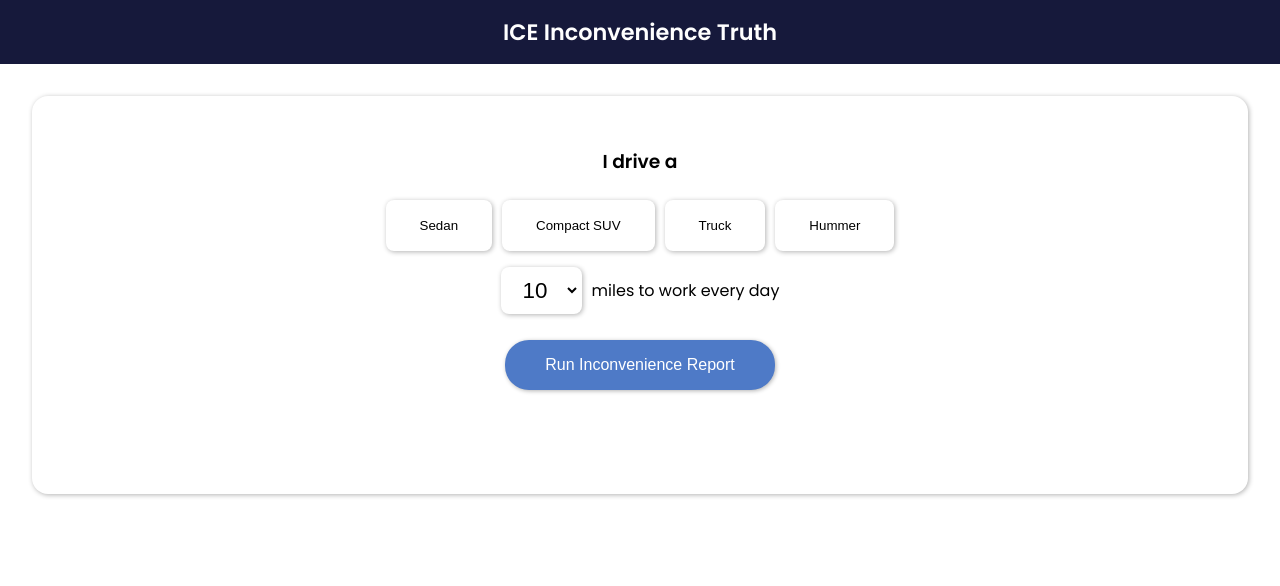
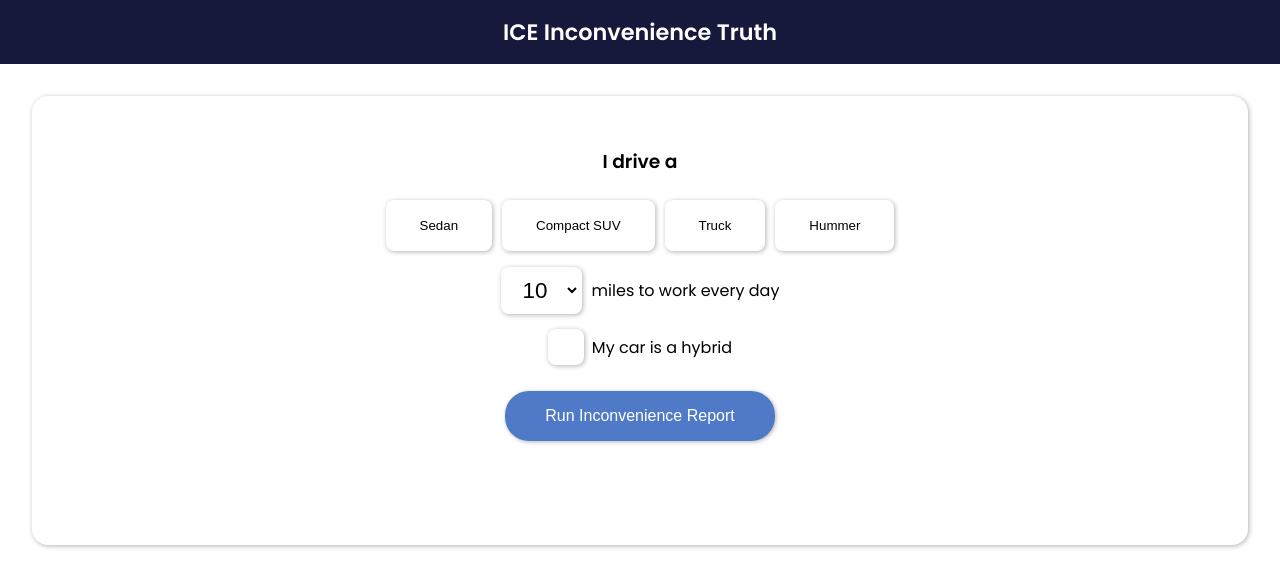
Before and after one commit to aaronpkahn/ice-inconvenience-truth, a React (Create React App) app: page / in a window 1280 px wide. Shown: the top 586 px of the page. Built offline with nearby package versions, Linux system fonts and the light colour scheme.

Commit message:
(feat) adding checkbox element

```diff
--- /dev/null
+++ b/src/app/components/form/checkbox.js
@@ -0,0 +1,37 @@
+import { useState } from 'react';
+import './style.css';
+
+function Checkbox( { onClick, children } ) {
+
+    const [ checked, setChecked ] = useState(false);
+
+    const clickToggle = () => {
+        setChecked( !checked );
+
+        'function' === typeof onClick && onClick();
+    }
+
+    return (
+        <div className="checkbox-wrapper" onClick={clickToggle}>
+            <div className="checkbox-input">
+                { checked && (
+                    <svg
+                        enable-background="new 0 0 24 24"
+                        height="24px"
+                        id="Layer_1"
+                        version="1.1"
+                        viewBox="0 0 24 24"
+                        width="24px"
+                    >
+                        <path clip-rule="evenodd" d="M21.652,3.211c-0.293-0.295-0.77-0.295-1.061,0L9.41,14.34  c-0.293,0.297-0.771,0.297-1.062,0L3.449,9.351C3.304,9.203,3.114,9.13,2.923,9.129C2.73,9.128,2.534,9.201,2.387,9.351  l-2.165,1.946C0.078,11.445,0,11.63,0,11.823c0,0.194,0.078,0.397,0.223,0.544l4.94,5.184c0.292,0.296,0.771,0.776,1.062,1.07  l2.124,2.141c0.292,0.293,0.769,0.293,1.062,0l14.366-14.34c0.293-0.294,0.293-0.777,0-1.071L21.652,3.211z" fill-rule="evenodd"/>
+                    </svg>
+                )}
+            </div>
+            <div className="checkbox-label">
+                { children }
+            </div>
+        </div>
+    )
+}
+
+export default Checkbox;
--- /dev/null
+++ b/src/app/components/form/index.js
@@ -0,0 +1,5 @@
+import Checkbox from './checkbox';
+
+export {
+    Checkbox
+};
--- /dev/null
+++ b/src/app/components/form/style.css
@@ -0,0 +1,27 @@
+div.checkbox-wrapper {
+    display: flex;
+    flex-direction: row;
+    align-items: center;
+    gap: .5rem;
+    cursor: pointer;
+}
+
+div.checkbox-input {
+    width: 2rem;
+    height: 2rem;
+    background: white;
+    border: 2px solid transparent !important;
+    border-radius: .5rem;
+    border-color: transparent !important;
+    border-bottom-color: transparent !important;
+    outline: none;
+    box-shadow: 1px 1px 5px rgba(0,0,0,.3);
+    transition: border 0.2s ease-in-out;
+    display: flex;
+    align-items: center;
+    justify-content: center;
+}
+
+div.checkbox-input svg {
+    fill: var(--blue);
+}
--- a/src/app/features/input-form/index.js
+++ b/src/app/features/input-form/index.js
@@ -1,5 +1,8 @@
 import { useDispatch, useSelector } from 'react-redux'
 import { updateMilesDriven, updateCarDriven } from '../../hooks/userSlice';
+// import { carDataReducer, UPDATE_CAR_TYPE, UPDATE_MILES_DRIVEN } from '../../hooks/carData';
+import store from '../../store';
+
 import { goToSlide } from '../../hooks/slideSlice';
 import { CAR_DATA } from '../../globals';
 
@@ -7,26 +10,33 @@ import Card from '../../components/card';
 import Slider from '../../components/slider/slider';
 import Button from '../../components/button';
 import CarDetails from './CarDetails';
+import { Checkbox } from '../../components/form';
 
 import './style.css';
 
 function InputForm() {
 
-    const carDriven = useSelector( (state) => state.inputs.car_driven );
+    const selectCar = state => state.car;
+
+    const { carDriven } = useSelector( selectCar );
 
     const dispatch = useDispatch();
 
     const updateMilesPerWeekday = ( event ) => {
         dispatch( updateMilesDriven( event.target.value ));
+        store.dispatch( { type: `car/UPDATE_MILES_DRIVEN`, payload: event.target.value } );
     }
 
     const updateCarType = ( value ) => {
-        dispatch( updateCarDriven( value ));
+        // dispatch( updateCarDriven( value ));
+
+        store.dispatch( { type: `car/UPDATE_CAR_TYPE`, payload: value } );
     }
 
     const updateDataEnteredCallback = () => {
         dispatch( goToSlide( 'convenience' ) );
     }
+
 
     return (
         <Card id="entryForm">
@@ -46,6 +56,11 @@ function InputForm() {
                     <Slider options={[10,20,30,40,50]} onChange={updateMilesPerWeekday} />
                     <span>miles to work every day</span>
                 </fieldset>
+                <fieldset>
+                    <Checkbox>
+                        My car is a hybrid
+                    </Checkbox>
+                </fieldset>
             </section>
             <section className="input-group">
                 <Button onClick={updateDataEnteredCallback}>Run Inconvenience Report</Button>
--- a/src/app/features/input-form/style.css
+++ b/src/app/features/input-form/style.css
@@ -22,7 +22,6 @@ fieldset select {
 .car-select {
     padding: 1rem 2rem;
     background: none;
-    border: none;
     border-radius: .5rem;
     cursor: pointer;
     border: 2px solid transparent;
@@ -31,10 +30,7 @@ fieldset select {
     font-weight: 500;
 }
 
-.car-select:hover {
-    border-color: var(--blue);
-}
-
+.car-select:hover,
 .car-select.active {
     border-color: var(--blue);
 }
--- /dev/null
+++ b/src/app/hooks/carData.js
@@ -0,0 +1,24 @@
+import { DEFAULT_MILES_PER_DAY_WEEKDAY, DEFAULT_ICE_RANGE, CAR_DATA } from '../globals';
+
+export const UPDATE_MILES_DRIVEN = 'UPDATE_MILES_DRIVEN';
+export const UPDATE_CAR_TYPE = 'UPDATE_CAR_TYPE';
+
+const initialState = {
+    milesDriven: DEFAULT_MILES_PER_DAY_WEEKDAY,
+    carDriven: null,
+    averageIceRange: DEFAULT_ICE_RANGE,
+    dataEntered: false,
+};
+
+export const carDataReducer = ( state = initialState, action ) => {
+    switch( action.type ) {
+        case UPDATE_MILES_DRIVEN:
+            state.milesDriven = action.payload;
+            break;
+        case UPDATE_CAR_TYPE:
+            state.carDriven = action.payload;
+            break;
+    }
+
+    return state;
+}
--- a/src/app/hooks/userSlice.js
+++ b/src/app/hooks/userSlice.js
@@ -6,17 +6,25 @@ export const userSlice = createSlice({
     name: 'inputs',
     initialState: {
         milesDriven: DEFAULT_MILES_PER_DAY_WEEKDAY,
-        car_driven: null,
-        average_ice_range: DEFAULT_ICE_RANGE,
+        carDriven: null,
+        averageIceRange: DEFAULT_ICE_RANGE,
         dataEntered: false,
     },
     reducers: {
+        car: ( state, action ) => {
+            switch( action.type ) {
+                case 'UPDATE_CAR':
+                    state.carDriven = action.payload;
+                case 'UPDATE_MILES_DRIVEN':
+                    state.milesDriven = action.payload;
+            }
+        },
         updateMilesDriven: ( state, action ) => {
             state.milesDriven = action.payload;
         },
         updateCarDriven: ( state, action ) => {
-            state.car_driven = action.payload;
-            state.average_ice_range = CAR_DATA.find( (car) => action.payload === car.id ).average_range;
+            state.carDriven = action.payload;
+            state.averageIceRange = CAR_DATA.find( (car) => action.payload === car.id ).average_range;
         },
         updateDataEntered: ( state, action ) => {
             state.dataEntered = action.payload;
--- a/src/app/store.js
+++ b/src/app/store.js
@@ -1,10 +1,12 @@
 import { configureStore } from '@reduxjs/toolkit'
 import userReducer from './hooks/userSlice';
 import slideReducer from './hooks/slideSlice';
+import { carDataReducer } from './hooks/carData';
 
 export default configureStore({
   reducer: {
     inputs: userReducer,
     slides: slideReducer,
+    car: carDataReducer,
   },
 })
```
